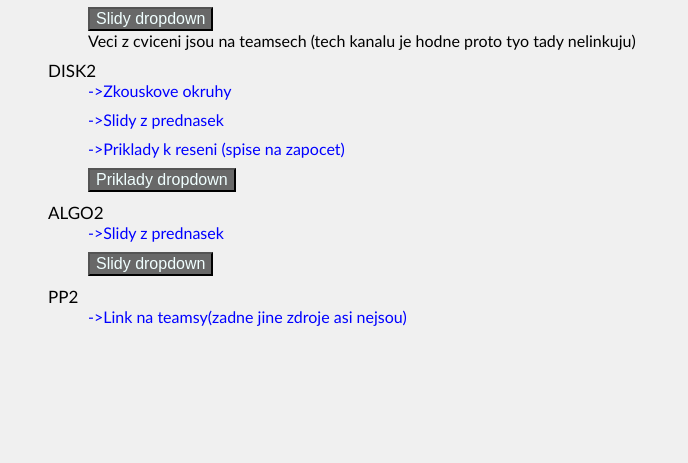
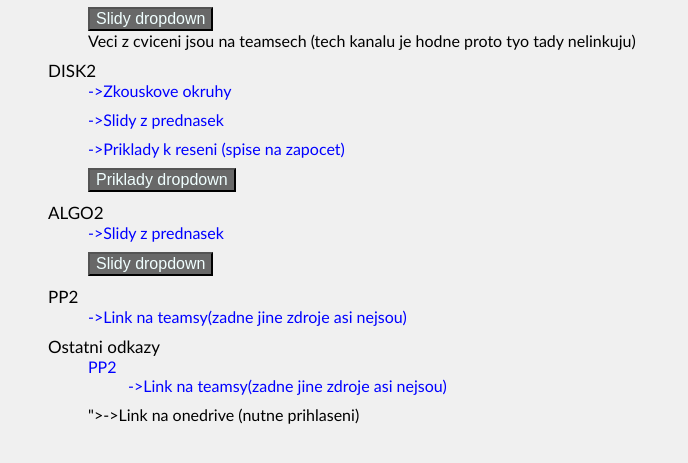
Before and after one commit to MatyasBalcar/upol_zkousky, a plain HTML site: page index.html in a window 1280 px wide. Shown: the part 125-588 px from the top of the page, without its empty margins (0-688 px from the left). Drawn offline with Linux system fonts and the light colour scheme.

Commit message:
link for nedrivce

```diff
--- a/index.html
+++ b/index.html
@@ -76,6 +76,17 @@
                 <li><a href="https://teams.microsoft.com/l/channel/19%3AuQ8TTmB1C9-QmmSQMoQZUAk3pzJs4ENjyUYH1q349Xk1%40thread.tacv2/General?groupId=9e14e3bf-21b7-45be-9e81-d7dced97ffe2&tenantId=">->Link na teamsy(zadne jine zdroje asi nejsou)</a></li>
             </ul>
         </li>
+        <li>
+            <span style="font-size: 17px;">Ostatni odkazy</span>
+            <ul>
+                <li><a href="<li>
+                    <span style="font-size: 17px;">PP2</span>
+                    <ul>
+                        <li><a href="https://teams.microsoft.com/l/channel/19%3AuQ8TTmB1C9-QmmSQMoQZUAk3pzJs4ENjyUYH1q349Xk1%40thread.tacv2/General?groupId=9e14e3bf-21b7-45be-9e81-d7dced97ffe2&tenantId=">->Link na teamsy(zadne jine zdroje asi nejsou)</a></li>
+                    </ul>
+                </li>">->Link na onedrive (nutne prihlaseni)</a></li>
+            </ul>
+        </li>
     </ul>
 
 </body>
```
